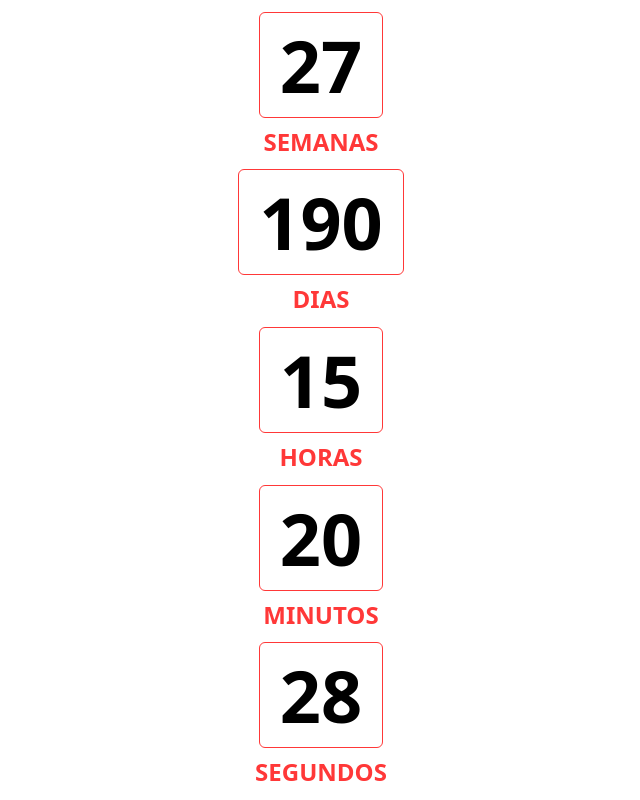
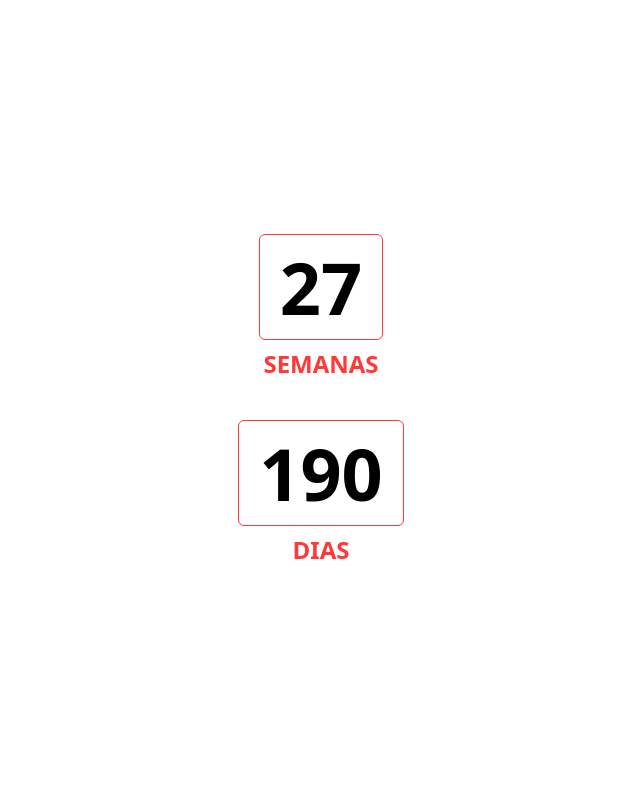
Before and after one commit to fernandame/countdown-enem, a React (Create React App) app: page / in a window 1280 px wide. Shown: the whole page, without its empty margins (319-959 px from the left). Built offline with nearby package versions, Linux system fonts and the light colour scheme.

Commit message:
removing hours,  minutes and seconds for now

```diff
--- a/src/CountdownTimer.js
+++ b/src/CountdownTimer.js
@@ -9,21 +9,21 @@ const CountdownTimer = ({ targetDate }) => {
       <ShowCounter
         weeks={weeks}
         days={days}
-        hours={hours}
-        minutes={minutes}
-        seconds={seconds}
+        // hours={hours}
+        // minutes={minutes}
+        // seconds={seconds}
       />
     );
 };
 
 const ShowCounter = ({ weeks, days, hours, minutes, seconds }) => {
     return (
-      <div className="flex flex-col h-screen w-full justify-evenly">
+      <div className="flex flex-col h-screen w-full justify-center gap-10">
           <DateTimeDisplay value={weeks} type={'Semanas'} />
           <DateTimeDisplay value={days} type={'Dias'} />
-          <DateTimeDisplay value={hours} type={'Horas'} />
+          {/* <DateTimeDisplay value={hours} type={'Horas'} />
           <DateTimeDisplay value={minutes} type={'Minutos'} />
-          <DateTimeDisplay value={seconds} type={'Segundos'}/>
+          <DateTimeDisplay value={seconds} type={'Segundos'}/> */}
       </div>
     );
   };
```
